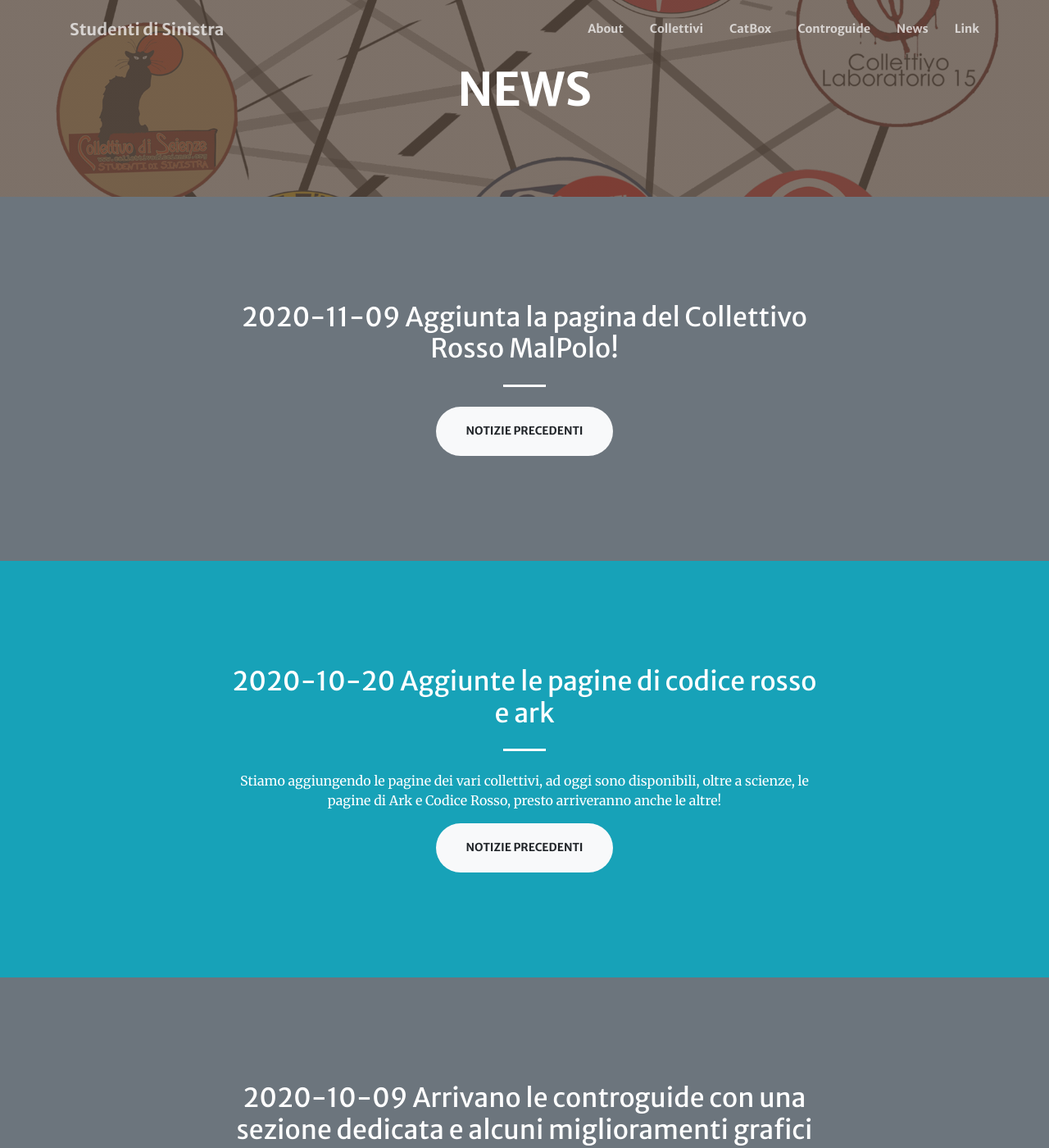
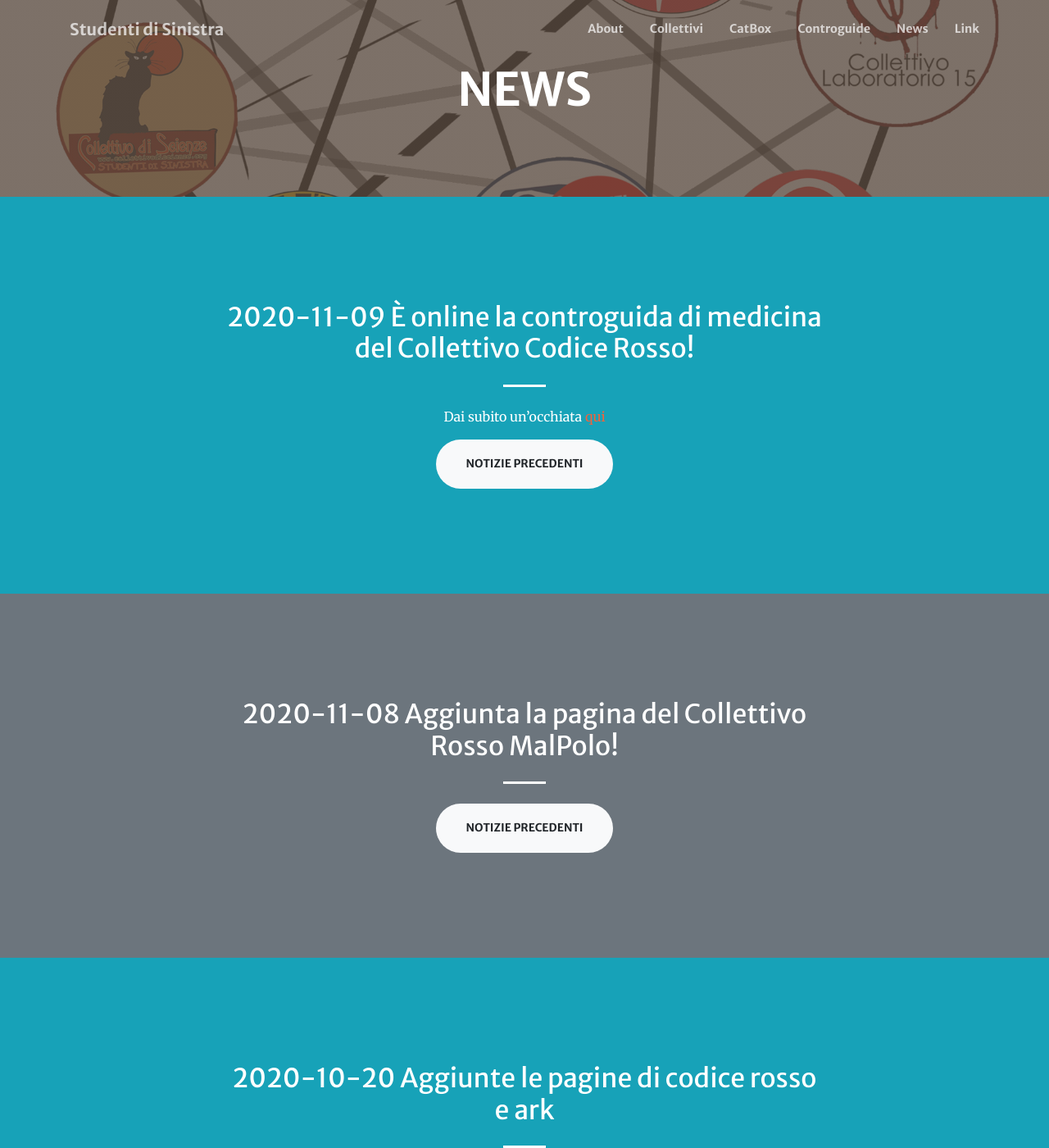
Before and after one commit to studentidisinistra/studentidisinistra.github.io, a Jekyll site: the page built from news.md, in a window 1280 px wide and 1400 px high. Shown: the whole window at 82% size. Built offline with Jekyll 4.4.1, drawn with Linux system fonts in a browser that asks for light colours; nearby versions of some CDN libraries.

Commit message:
aggiunta la controguida di medicina

```diff
--- a/news.md
+++ b/news.md
@@ -11,9 +11,18 @@ menus:
 
 sections:
   - type: call-to-action.html
+    section_id: post8
+    background_style: bg-info
+    title: 2020-11-09 È online la controguida di medicina del Collettivo Codice Rosso!
+    text: Dai subito un'occhiata [qui](./iniziative/sopravvivenzadalbasso/controguide/codrosso20)
+    actions:
+      - title: notizie precedenti
+        url: '#post7'
+        class: btn-light
+  - type: call-to-action.html
     section_id: post7
     background_style: bg-secondary
-    title: 2020-11-09 Aggiunta la pagina del Collettivo Rosso MalPolo!
+    title: 2020-11-08 Aggiunta la pagina del Collettivo Rosso MalPolo!
     actions:
       - title: notizie precedenti
         url: '#post6'
```
Also changed, not shown: iniziative/sopravvivenzadalbasso/controguide.md (+4 -1 lines), iniziative/sopravvivenzadalbasso/controguide/codrosso20.md (added, +10 -0 lines), iniziative/sopravvivenzadalbasso/controguide/asset/codrosso.png (added), 1 other file.
